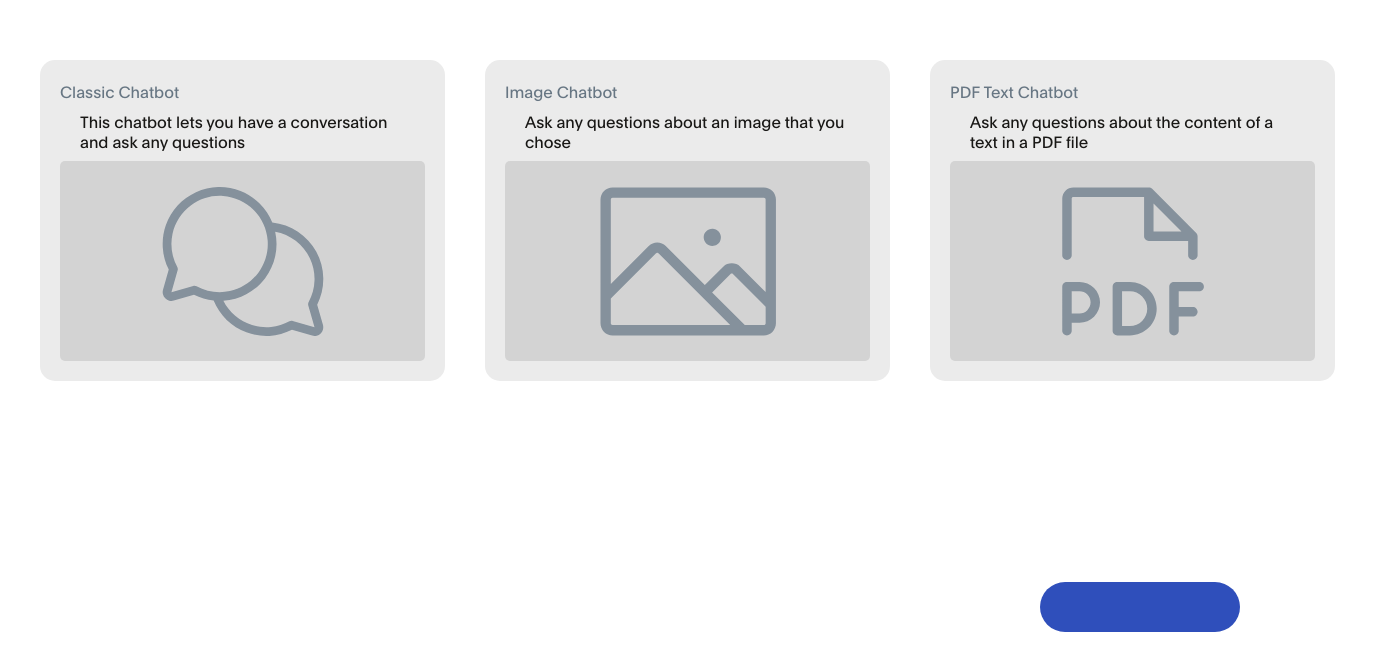
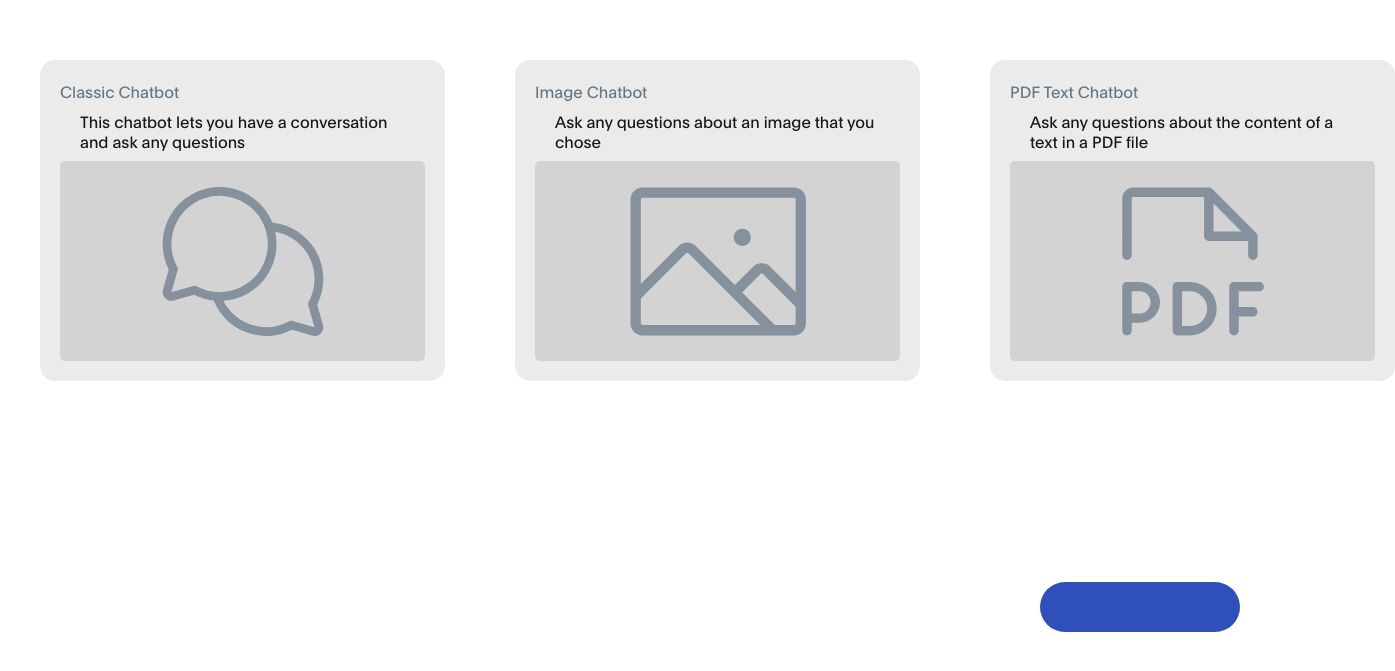
Before and after one commit to ShadhviVR/Chatbot-fari, a Next.js app: page / in a window 1280 px wide. Shown: the part 125-796 px from the top of the page, 1395 px wide, since content can reach past the window. Built offline with nearby package versions, Linux system fonts and the light colour scheme; no server answers.

Commit message:
main page css

```diff
--- a/src/styles/Home.module.css
+++ b/src/styles/Home.module.css
@@ -32,7 +32,7 @@
     grid-template-columns: repeat(3, 1fr);
     align-items: center;
     max-width: max-content;
-    gap: 40px;
+    gap: 70px;
     margin: 100px auto;
 }
 
```
